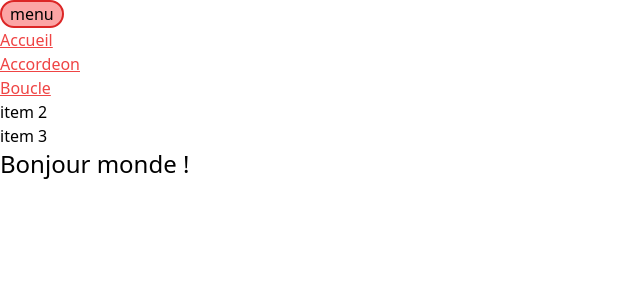
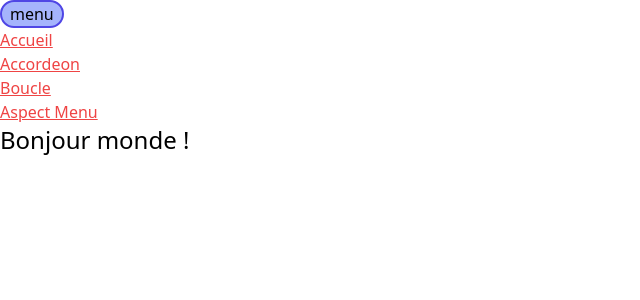
Before and after one commit to MMI-SAE-203/r213-2024-pracht-tp1-Ronan-Lef, a Vue app: page / in a window 1280 px wide. Both pictures are taken after a click on the button "menu". Shown: the top 300 px of the page, without its empty margins (0-640 px from the left). Built offline with nearby package versions, Linux system fonts and the light colour scheme.

Commit message:
personnalisation bouton menu
changement de la couleur du bouton menu

```diff
--- a/src/App.vue
+++ b/src/App.vue
@@ -16,7 +16,7 @@ onErrorCaptured((err, instance, info) => {
     @pointerdown="menuIsOpen = !menuIsOpen"
     aria-controls="mainNav"
     aria-expanded="true"
-    class="rounded-full border-2 border-red-600 bg-red-300 px-2"
+    class="rounded-full border-2 border-indigo-600 bg-indigo-300 px-2"
   >
     menu
   </button>
@@ -30,8 +30,7 @@ onErrorCaptured((err, instance, info) => {
       <li><RouterLink to="/" class="text-red-500 underline"> Accueil </RouterLink></li>
       <li><RouterLink to="/accordeon" class="text-red-500 underline"> Accordeon </RouterLink></li>
       <li><RouterLink to="/boucleSurDonnees" class="text-red-500 underline"> Boucle </RouterLink></li>
-      <li><a href="#">item 2</a></li>
-      <li><a href="#">item 3</a></li>
+      <li><RouterLink to="/aspectMenu" class="text-red-500 underline">Aspect Menu </RouterLink></li>
     </ul>
   </nav>
   </transition>
```
